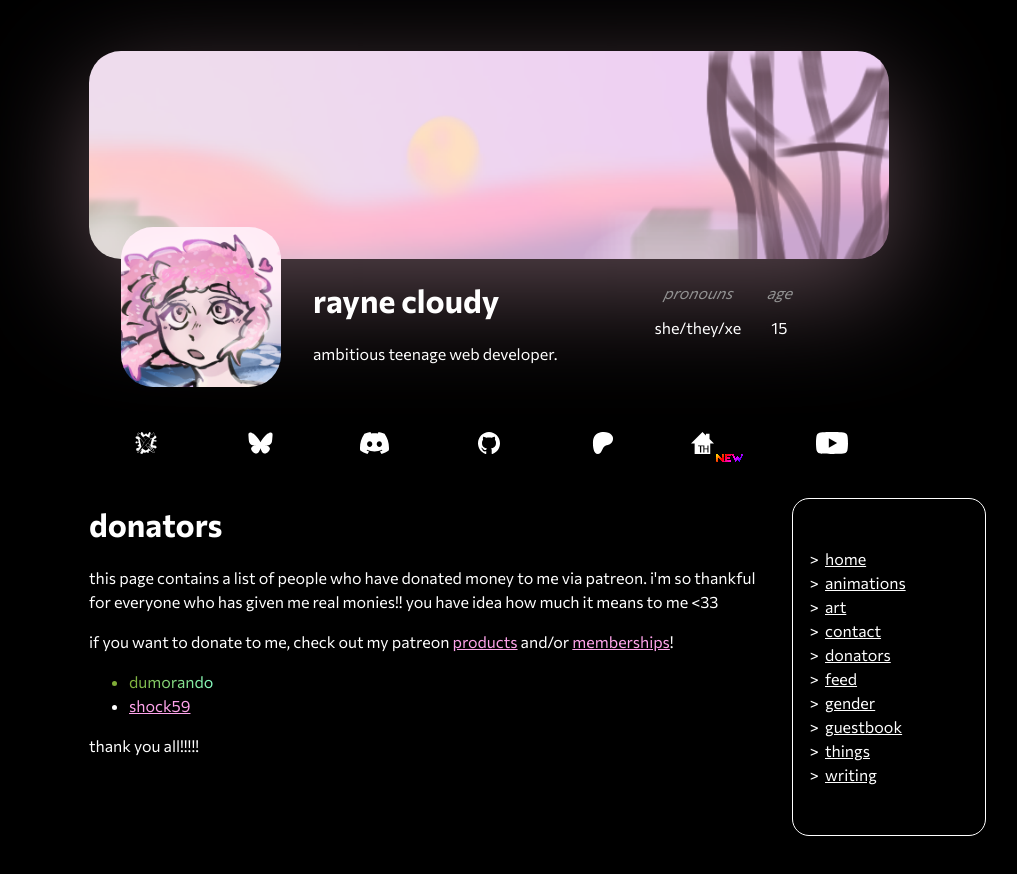
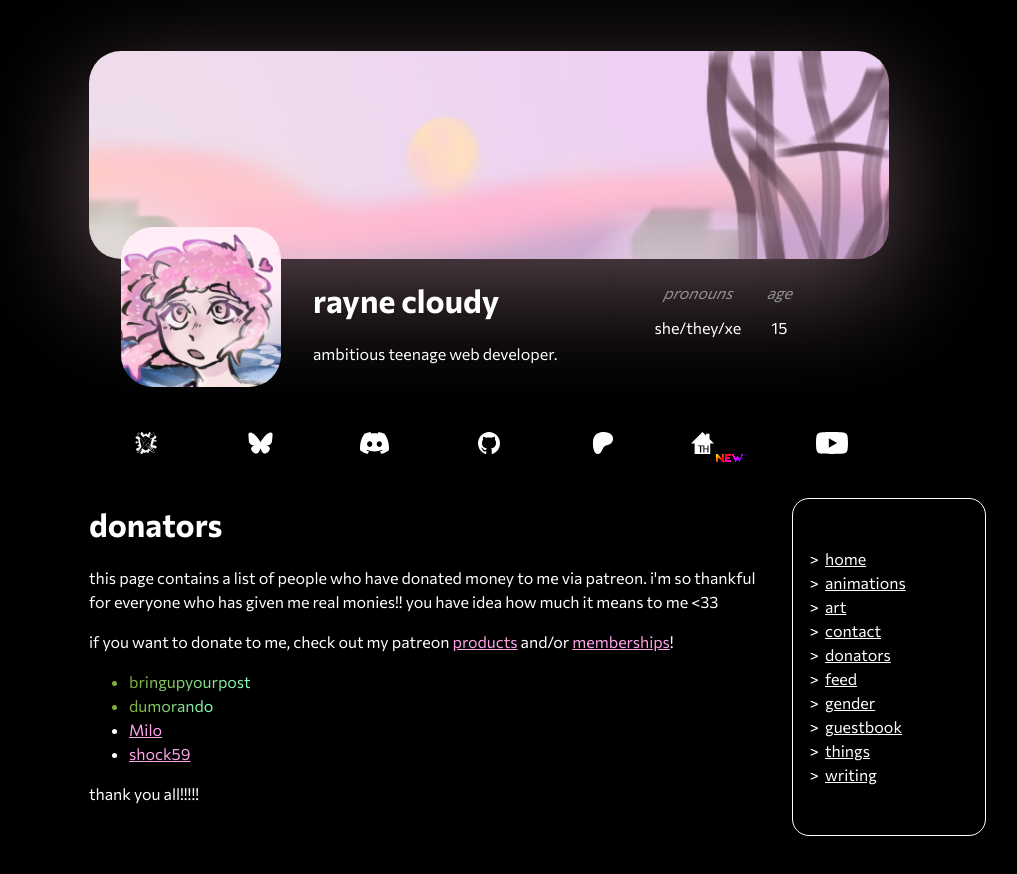
Before and after one commit to raynecloudy/rayneland, a SvelteKit app: page /donators in a window 1280 px wide. Shown: the top 874 px of the page, without its empty margins (151-1168 px from the left). Built offline with nearby package versions, Linux system fonts and the light colour scheme.

Commit message:
donator list

```diff
--- a/src/routes/donators/+page.svelte
+++ b/src/routes/donators/+page.svelte
@@ -10,7 +10,9 @@
 <p>this page contains a list of people who have donated money to me via patreon. i'm so thankful for everyone who has given me real monies!! you have idea how much it means to me &lt;33</p>
 <p>if you want to donate to me, check out my patreon <a href="https://patreon.com/raynecloudy/shop">products</a> and/or <a href="https://patreon.com/raynecloudy/membership">memberships</a>!</p>
 <ul>
+  <li class="rainbow_donator"><a href="https://playfulmathematician.com">bringupyourpost</a></li>
   <li class="rainbow_donator"><a href="https://dumorando.com">dumorando</a></li>
+  <li><a href="https://milosantos.com">Milo</a></li>
   <li><a href="https://samv.me">shock59</a></li>
 </ul>
 <p>thank you all!!!!!</p>
```
